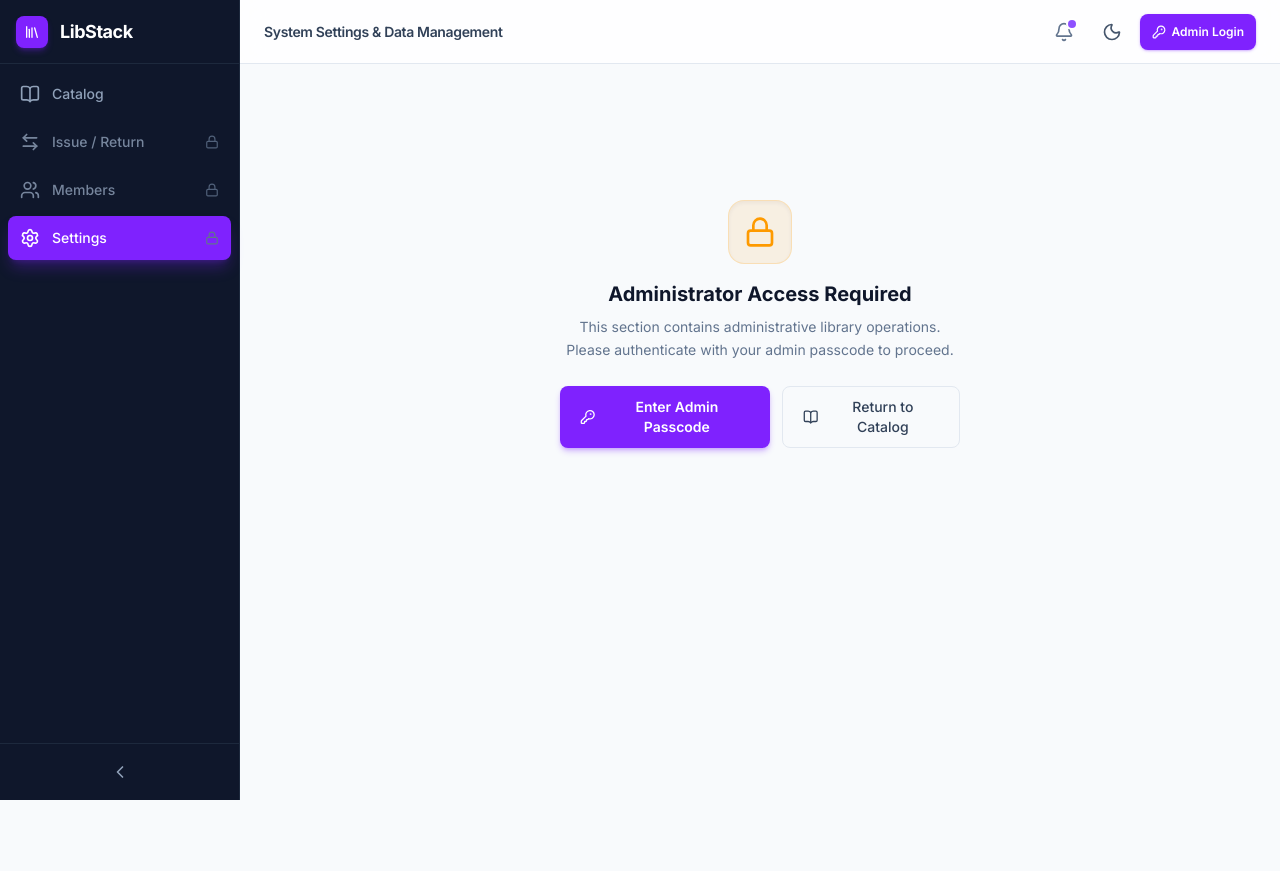
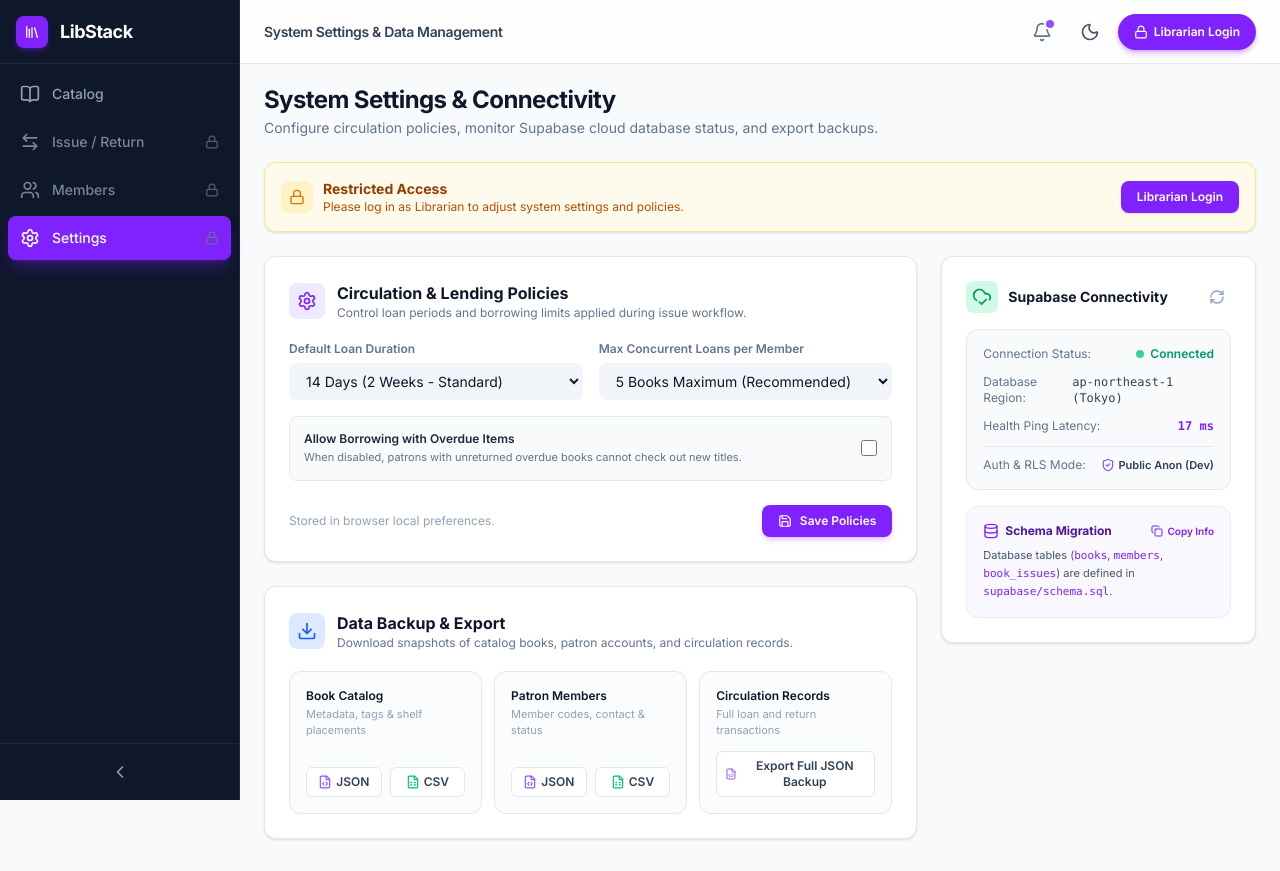
Before and after one commit to mahadi24t/nextjs-supabase-library, a Next.js app: page /settings in a window 1280 px wide. Before the commit the page ends 800 px from the top, so only its background shows below. Built offline with nearby package versions, Linux system fonts and the light colour scheme; no server answers; the database is empty.

Commit message:
feat: enforce strict guest view and dynamic admin authentication

```diff
--- a/app/components/AppLayout.tsx
+++ b/app/components/AppLayout.tsx
@@ -1,12 +1,9 @@
 'use client';
 
 import { useState, useEffect } from 'react';
-import Link from 'next/link';
-import { Lock, KeyRound, BookOpen } from 'lucide-react';
 import Sidebar from '@/app/components/Sidebar';
 import Navbar from '@/app/components/Navbar';
 import BottomNav from '@/app/components/BottomNav';
-import { useAuth } from '@/app/context/AuthContext';
 
 interface AppLayoutProps {
   children: React.ReactNode;
@@ -23,8 +20,8 @@ export default function AppLayout({
   onSearchChange,
   searchPlaceholder,
 }: AppLayoutProps) {
-  const { isAdmin, openLoginModal } = useAuth();
   const [sidebarCollapsed, setSidebarCollapsed] = useState(false);
+
   const [darkMode, setDarkMode] = useState(() => {
     if (typeof document !== 'undefined') {
       return document.documentElement.classList.contains('dark');
@@ -54,38 +51,7 @@ export default function AppLayout({
         />
 
         <main id="main-content" className="flex-1 px-4 md:px-6 py-5 pb-24 md:pb-8 space-y-6">
-          {isAdmin ? (
-            children
-          ) : (
-            <div className="flex flex-col items-center justify-center min-h-[60vh] text-center max-w-md mx-auto p-6">
-              <div className="flex items-center justify-center w-16 h-16 rounded-2xl bg-amber-500/10 border border-amber-500/20 text-amber-500 mb-4 shadow-inner">
-                <Lock className="w-8 h-8" />
-              </div>
-              <h2 className="text-xl font-bold text-slate-900 dark:text-slate-100 mb-2">
-                Administrator Access Required
-              </h2>
-              <p className="text-sm text-slate-500 dark:text-slate-400 mb-6 leading-relaxed">
-                This section contains administrative library operations. Please authenticate with your admin passcode to proceed.
-              </p>
-              <div className="flex flex-col sm:flex-row gap-3 w-full justify-center">
-                <button
-                  type="button"
-                  onClick={() => openLoginModal(`Enter administrator passcode to access ${title || 'this section'}.`)}
-                  className="flex items-center justify-center gap-2 px-5 py-2.5 rounded-lg bg-violet-600 hover:bg-violet-700 active:scale-95 text-white text-sm font-semibold transition-all shadow-md shadow-violet-600/30 min-h-[44px]"
-                >
-                  <KeyRound className="w-4 h-4" />
-                  Enter Admin Passcode
-                </button>
-                <Link
-                  href="/"
-                  className="flex items-center justify-center gap-2 px-5 py-2.5 rounded-lg border border-slate-200 dark:border-slate-700 hover:bg-slate-100 dark:hover:bg-slate-800 text-slate-700 dark:text-slate-300 text-sm font-medium transition-colors min-h-[44px]"
-                >
-                  <BookOpen className="w-4 h-4" />
-                  Return to Catalog
-                </Link>
-              </div>
-            </div>
-          )}
+          {children}
         </main>
       </div>
 
--- a/app/components/Navbar.tsx
+++ b/app/components/Navbar.tsx
@@ -1,7 +1,7 @@
 'use client';
 
 import Link from 'next/link';
-import { Sun, Moon, Search, Bell, Library, KeyRound, LogOut, ShieldCheck } from 'lucide-react';
+import { Sun, Moon, Search, Bell, Library, LogOut, ShieldCheck, Lock } from 'lucide-react';
 import { useAuth } from '@/app/context/AuthContext';
 
 interface NavbarProps {
@@ -85,14 +85,28 @@ export default function Navbar({
 
         {/* Admin Authentication Status / Actions */}
         {isAdmin ? (
-          <div className="flex items-center gap-1.5 sm:gap-2 pl-1 border-l border-slate-200 dark:border-slate-700">
+          <div className="flex items-center gap-2 pl-2 border-l border-slate-200 dark:border-slate-700">
+            {/* Admin Badge */}
             <div
               id="admin-status-badge"
-              className="flex items-center gap-1 px-2 py-1 rounded-md bg-violet-100 dark:bg-violet-950/70 border border-violet-200 dark:border-violet-800 text-[11px] font-semibold text-violet-700 dark:text-violet-300 select-none"
+              className="flex items-center gap-1 px-2.5 py-1 rounded-full bg-violet-100 dark:bg-violet-950/70 border border-violet-200 dark:border-violet-800 text-xs font-semibold text-violet-700 dark:text-violet-300 select-none shadow-sm"
             >
               <ShieldCheck className="w-3.5 h-3.5 text-emerald-500 shrink-0" />
-              <span className="hidden sm:inline">Admin</span>
+              <span>Admin</span>
             </div>
+
+            {/* "LA" Avatar Circle — clickable to trigger logout */}
+            <button
+              id="profile-avatar"
+              onClick={logout}
+              title="Librarian Admin — Click to Logout"
+              aria-label="Librarian Admin Profile (Click to Logout)"
+              className="flex items-center justify-center w-9 h-9 rounded-full overflow-hidden bg-violet-600 text-white text-xs font-bold shadow-md shadow-violet-600/30 hover:opacity-90 active:scale-95 transition-all select-none cursor-pointer focus-visible:outline-none focus-visible:ring-2 focus-visible:ring-violet-500"
+            >
+              LA
+            </button>
+
+            {/* Subtle Logout button */}
             <button
               id="admin-logout-btn"
               onClick={logout}
@@ -101,19 +115,18 @@ export default function Navbar({
               className="flex items-center gap-1 px-2 py-1.5 rounded-lg text-xs font-medium text-slate-500 dark:text-slate-400 hover:text-red-600 dark:hover:text-red-400 hover:bg-red-50 dark:hover:bg-red-950/40 transition-colors focus-visible:outline-none focus-visible:ring-2 focus-visible:ring-violet-500"
             >
               <LogOut className="w-3.5 h-3.5" />
-              <span className="hidden md:inline">Logout</span>
+              <span className="hidden sm:inline">Logout</span>
             </button>
           </div>
         ) : (
           <button
             id="admin-login-btn"
             onClick={() => openLoginModal()}
-            aria-label="Admin Login"
-            className="flex items-center gap-1.5 px-3 py-1.5 rounded-lg text-xs font-semibold bg-violet-600 hover:bg-violet-700 active:scale-95 text-white transition-all shadow-sm shadow-violet-600/30 focus-visible:outline-none focus-visible:ring-2 focus-visible:ring-violet-500 min-h-[36px]"
+            aria-label="Librarian Login"
+            className="flex items-center gap-1.5 px-3.5 sm:px-4 py-2 rounded-full text-xs font-semibold bg-violet-600 hover:bg-violet-700 active:scale-95 text-white transition-all shadow-md shadow-violet-600/30 focus-visible:outline-none focus-visible:ring-2 focus-visible:ring-violet-500 min-h-[36px]"
           >
-            <KeyRound className="w-3.5 h-3.5 shrink-0" />
-            <span className="hidden sm:inline">Admin Login</span>
-            <span className="sm:hidden">Login</span>
+            <Lock className="w-3.5 h-3.5 shrink-0" />
+            <span>Librarian Login</span>
           </button>
         )}
       </div>
--- a/app/context/AuthContext.tsx
+++ b/app/context/AuthContext.tsx
@@ -1,6 +1,13 @@
 'use client';
 
-import { createContext, useContext, useState, useCallback, ReactNode } from 'react';
+import {
+  createContext,
+  useContext,
+  useState,
+  useCallback,
+  useSyncExternalStore,
+  ReactNode,
+} from 'react';
 
 interface AuthContextType {
   isAdmin: boolean;
@@ -14,14 +21,28 @@ interface AuthContextType {
 
 const AuthContext = createContext<AuthContextType | undefined>(undefined);
 
+function subscribeToAuth(callback: () => void) {
+  if (typeof window === 'undefined') return () => {};
+  window.addEventListener('storage', callback);
+  window.addEventListener('libstack_auth_change', callback);
+  return () => {
+    window.removeEventListener('storage', callback);
+    window.removeEventListener('libstack_auth_change', callback);
+  };
+}
+
+function getAuthSnapshot(): boolean {
+  if (typeof window === 'undefined') return false;
+  return localStorage.getItem('libstack_admin_auth') === 'true';
+}
+
+function getServerAuthSnapshot(): boolean {
+  return false;
+}
+
 export function AuthProvider({ children }: { children: ReactNode }) {
-  // Lazy initial state reads localStorage safely without triggering cascading renders in useEffect
-  const [isAdmin, setIsAdmin] = useState<boolean>(() => {
-    if (typeof window !== 'undefined') {
-      return localStorage.getItem('libstack_admin_auth') === 'true';
-    }
-    return false;
-  });
+  // Subscribes cleanly to localStorage; strictly defaults to false during SSR
+  const isAdmin = useSyncExternalStore(subscribeToAuth, getAuthSnapshot, getServerAuthSnapshot);
 
   const [isLoginModalOpen, setIsLoginModalOpen] = useState(false);
   const [loginPromptReason, setLoginPromptReason] = useState<string | null>(null);
@@ -31,8 +52,8 @@ export function AuthProvider({ children }: { children: ReactNode }) {
     if (password === configuredPassword) {
       if (typeof window !== 'undefined') {
         localStorage.setItem('libstack_admin_auth', 'true');
+        window.dispatchEvent(new Event('libstack_auth_change'));
       }
-      setIsAdmin(true);
       setIsLoginModalOpen(false);
       setLoginPromptReason(null);
       return true;
@@ -43,9 +64,10 @@ export function AuthProvider({ children }: { children: ReactNode }) {
   const logout = useCallback(() => {
     if (typeof window !== 'undefined') {
       localStorage.removeItem('libstack_admin_auth');
+      window.dispatchEvent(new Event('libstack_auth_change'));
     }
-    setIsAdmin(false);
   }, []);
+
 
   const openLoginModal = useCallback((reason?: string) => {
     setLoginPromptReason(reason ?? null);
--- a/app/issue-return/page.tsx
+++ b/app/issue-return/page.tsx
@@ -15,9 +15,11 @@ import {
   LoaderCircle,
   AlertCircle,
   History,
+  Lock,
 } from 'lucide-react';
 import AppLayout from '@/app/components/AppLayout';
 import NewIssueModal from '@/app/components/NewIssueModal';
+import { useAuth } from '@/app/context/AuthContext';
 import { fetchBookIssues, returnBookIssue } from '@/app/lib/supabase';
 import { cn } from '@/app/lib/utils';
 import type { BookIssue } from '@/app/lib/types';
@@ -47,6 +49,7 @@ function StatCard({
 }
 
 export default function IssueReturnPage() {
+  const { isAdmin, openLoginModal } = useAuth();
   const [issues, setIssues] = useState<BookIssue[]>([]);
   const [isLoading, setIsLoading] = useState(true);
   const [errorMsg, setErrorMsg] = useState<string | null>(null);
@@ -172,6 +175,7 @@ export default function IssueReturnPage() {
             Track active book loans, process returns, and inspect borrower circulation history.
           </p>
         </div>
+        {isAdmin && (
           <button
             onClick={() => setNewIssueModalOpen(true)}
             className="hidden md:flex items-center gap-2 px-4 py-2.5 bg-violet-600 hover:bg-violet-700 active:scale-95 text-white text-sm font-semibold rounded-lg transition-all shadow-lg shadow-violet-600/25 focus-visible:outline-none focus-visible:ring-2 focus-visible:ring-violet-500 focus-visible:ring-offset-2"
@@ -179,7 +183,32 @@ export default function IssueReturnPage() {
             <Plus className="w-4 h-4" />
             Issue Book
           </button>
+        )}
       </div>
+
+      {/* Guest Restricted Access Lock Banner */}
+      {!isAdmin && (
+        <div className="flex flex-col sm:flex-row items-start sm:items-center justify-between gap-3 p-4 rounded-xl border border-amber-200 dark:border-amber-900/60 bg-amber-50/90 dark:bg-amber-950/40 text-amber-800 dark:text-amber-200 shadow-sm">
+          <div className="flex items-center gap-2.5">
+            <div className="flex items-center justify-center w-8 h-8 rounded-lg bg-amber-100 dark:bg-amber-900/60 text-amber-600 dark:text-amber-400 shrink-0">
+              <Lock className="w-4 h-4" />
+            </div>
+            <div>
+              <h3 className="text-xs sm:text-sm font-bold">Restricted Access</h3>
+              <p className="text-xs text-amber-700 dark:text-amber-300">
+                Please log in as Librarian to manage circulation and patrons.
+              </p>
+            </div>
+          </div>
+          <button
+            type="button"
+            onClick={() => openLoginModal('Please log in as Librarian to manage circulation and patrons.')}
+            className="px-4 py-2 rounded-lg bg-violet-600 hover:bg-violet-700 active:scale-95 text-white text-xs font-semibold shadow-sm transition-all shrink-0"
+          >
+            Librarian Login
+          </button>
+        </div>
+      )}
 
       {/* Stats Cards */}
       <div className="grid grid-cols-2 md:grid-cols-4 gap-3">
@@ -376,7 +405,9 @@ export default function IssueReturnPage() {
 
                       {/* Actions */}
                       <td className="px-5 py-3.5 text-right whitespace-nowrap">
-                        {activeTab === 'active' ? (
+                        {!isAdmin ? (
+                          <span className="text-xs text-slate-400 italic">Read-only</span>
+                        ) : activeTab === 'active' ? (
                           <button
                             onClick={() => void handleReturn(issue)}
                             disabled={returningId === issue.id}
@@ -420,6 +451,7 @@ export default function IssueReturnPage() {
       )}
 
       {/* Mobile FAB */}
+      {isAdmin && (
         <button
           onClick={() => setNewIssueModalOpen(true)}
           aria-label="Issue Book"
@@ -427,6 +459,7 @@ export default function IssueReturnPage() {
         >
           <Plus className="w-6 h-6" />
         </button>
+      )}
 
       {/* New Issue Modal */}
       <NewIssueModal
--- a/app/members/page.tsx
+++ b/app/members/page.tsx
@@ -15,9 +15,11 @@ import {
   Calendar,
   LoaderCircle,
   AlertCircle,
+  Lock,
 } from 'lucide-react';
 import AppLayout from '@/app/components/AppLayout';
 import MemberModal from '@/app/components/MemberModal';
+import { useAuth } from '@/app/context/AuthContext';
 import { fetchMembers, deleteMember } from '@/app/lib/supabase';
 import { cn } from '@/app/lib/utils';
 import type { Member } from '@/app/lib/types';
@@ -47,6 +49,7 @@ function StatCard({
 }
 
 export default function MembersPage() {
+  const { isAdmin, openLoginModal } = useAuth();
   const [members, setMembers] = useState<Member[]>([]);
   const [isLoading, setIsLoading] = useState(true);
   const [errorMsg, setErrorMsg] = useState<string | null>(null);
@@ -175,6 +178,7 @@ export default function MembersPage() {
             {isLoading ? 'Loading members…' : `${filteredMembers.length} of ${members.length} registered patrons`}
           </p>
         </div>
+        {isAdmin && (
           <button
             onClick={() => {
               setEditingMember(null);
@@ -185,7 +189,32 @@ export default function MembersPage() {
             <Plus className="w-4 h-4" />
             Add Member
           </button>
+        )}
       </div>
+
+      {/* Guest Restricted Access Lock Banner */}
+      {!isAdmin && (
+        <div className="flex flex-col sm:flex-row items-start sm:items-center justify-between gap-3 p-4 rounded-xl border border-amber-200 dark:border-amber-900/60 bg-amber-50/90 dark:bg-amber-950/40 text-amber-800 dark:text-amber-200 shadow-sm">
+          <div className="flex items-center gap-2.5">
+            <div className="flex items-center justify-center w-8 h-8 rounded-lg bg-amber-100 dark:bg-amber-900/60 text-amber-600 dark:text-amber-400 shrink-0">
+              <Lock className="w-4 h-4" />
+            </div>
+            <div>
+              <h3 className="text-xs sm:text-sm font-bold">Restricted Access</h3>
+              <p className="text-xs text-amber-700 dark:text-amber-300">
+                Please log in as Librarian to manage circulation and patrons.
+              </p>
+            </div>
+          </div>
+          <button
+            type="button"
+            onClick={() => openLoginModal('Please log in as Librarian to manage circulation and patrons.')}
+            className="px-4 py-2 rounded-lg bg-violet-600 hover:bg-violet-700 active:scale-95 text-white text-xs font-semibold shadow-sm transition-all shrink-0"
+          >
+            Librarian Login
+          </button>
+        </div>
+      )}
 
       {/* Stats Cards */}
       <div className="grid grid-cols-2 md:grid-cols-4 gap-3">
@@ -373,6 +402,9 @@ export default function MembersPage() {
 
                     {/* Actions */}
                     <td className="px-5 py-3.5 text-right">
+                      {!isAdmin ? (
+                        <span className="text-xs text-slate-400 italic">Read-only</span>
+                      ) : (
                         <div className="flex items-center justify-end gap-1">
                           <button
                             onClick={() => {
@@ -397,6 +429,7 @@ export default function MembersPage() {
                             )}
                           </button>
                         </div>
+                      )}
                     </td>
                   </tr>
                 ))}
@@ -419,6 +452,7 @@ export default function MembersPage() {
       )}
 
       {/* Mobile FAB */}
+      {isAdmin && (
         <button
           onClick={() => {
             setEditingMember(null);
@@ -429,6 +463,7 @@ export default function MembersPage() {
         >
           <Plus className="w-6 h-6" />
         </button>
+      )}
 
       {/* Member Modal */}
       <MemberModal
--- a/app/settings/page.tsx
+++ b/app/settings/page.tsx
@@ -14,11 +14,14 @@ import {
   Copy,
   Check,
   RefreshCw,
+  Lock,
 } from 'lucide-react';
 import AppLayout from '@/app/components/AppLayout';
+import { useAuth } from '@/app/context/AuthContext';
 import { supabase, bookSelect, mapBookRowToBook, type BookRow, fetchMembers, fetchBookIssues } from '@/app/lib/supabase';
 
 export default function SettingsPage() {
+  const { isAdmin, openLoginModal } = useAuth();
   // Circulation settings initialized lazily from localStorage
   const [loanDuration, setLoanDuration] = useState(() => {
     if (typeof window !== 'undefined') {
@@ -239,6 +242,30 @@ export default function SettingsPage() {
           Configure circulation policies, monitor Supabase cloud database status, and export backups.
         </p>
       </div>
+
+      {/* Guest Restricted Access Lock Banner */}
+      {!isAdmin && (
+        <div className="flex flex-col sm:flex-row items-start sm:items-center justify-between gap-3 p-4 rounded-xl border border-amber-200 dark:border-amber-900/60 bg-amber-50/90 dark:bg-amber-950/40 text-amber-800 dark:text-amber-200 shadow-sm">
+          <div className="flex items-center gap-2.5">
+            <div className="flex items-center justify-center w-8 h-8 rounded-lg bg-amber-100 dark:bg-amber-900/60 text-amber-600 dark:text-amber-400 shrink-0">
+              <Lock className="w-4 h-4" />
+            </div>
+            <div>
+              <h3 className="text-xs sm:text-sm font-bold">Restricted Access</h3>
+              <p className="text-xs text-amber-700 dark:text-amber-300">
+                Please log in as Librarian to adjust system settings and policies.
+              </p>
+            </div>
+          </div>
+          <button
+            type="button"
+            onClick={() => openLoginModal('Please log in as Librarian to adjust system settings.')}
+            className="px-4 py-2 rounded-lg bg-violet-600 hover:bg-violet-700 active:scale-95 text-white text-xs font-semibold shadow-sm transition-all shrink-0"
+          >
+            Librarian Login
+          </button>
+        </div>
+      )}
 
       <div className="grid grid-cols-1 lg:grid-cols-3 gap-6">
         {/* Left Column (2 Cols) */}
```
Lines whose indentation alone changed are shown as unchanged.
